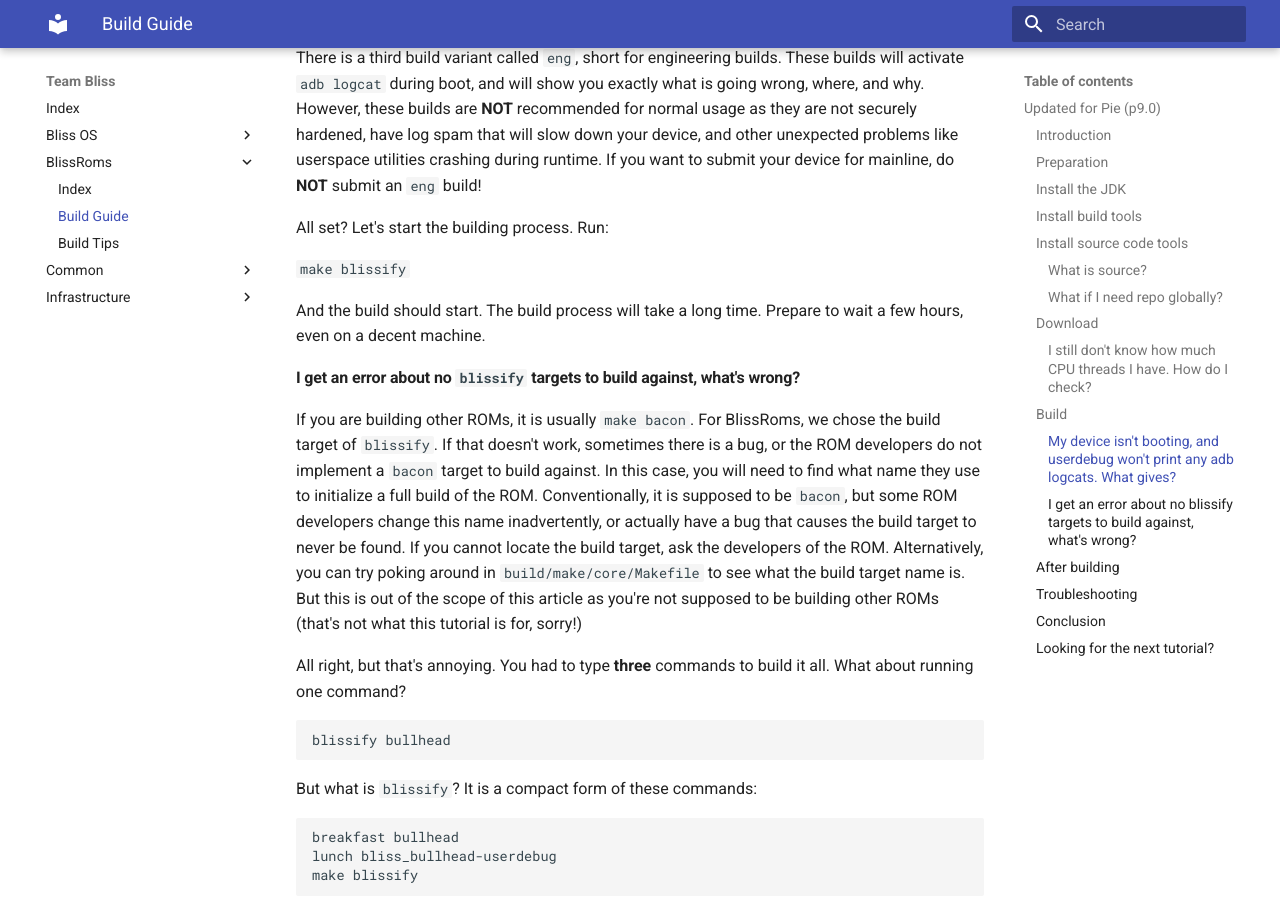
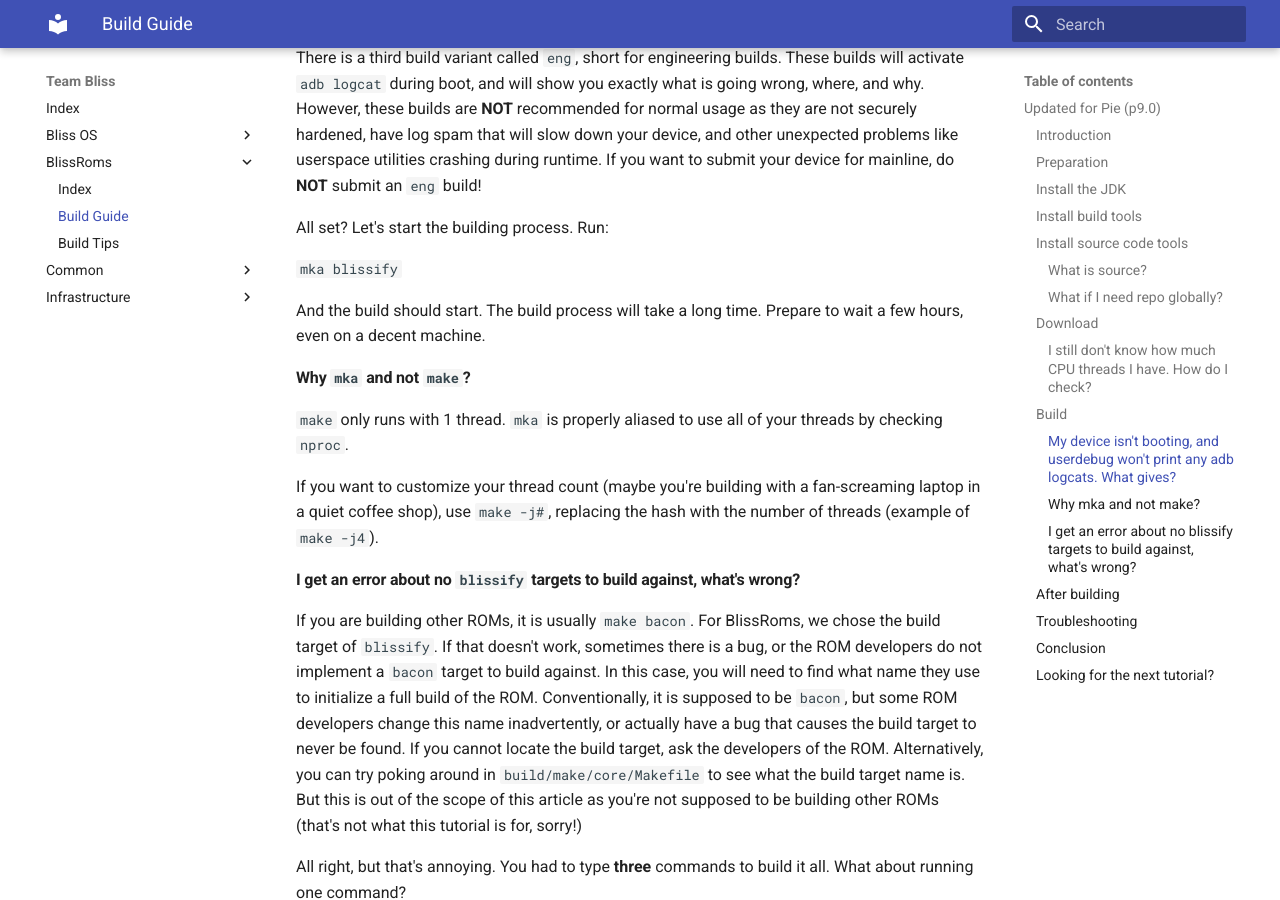
Before and after one commit to BlissRoms/Documentation-old, an MkDocs documentation site: the page built from docs/BlissRoms/build-guide.md, in a window 1280 px wide and 900 px high, scrolled down 4865 px. Built offline with MkDocs 1.6.1 and Material for MkDocs 9.7.7, drawn with Linux system fonts in a browser that asks for light colours.

Commit message:
Use mka, not make
Change-Id: I171a1fea4a4ea916ab71769a531240ce501bae83

```diff
--- a/docs/BlissRoms/build-guide.md
+++ b/docs/BlissRoms/build-guide.md
@@ -151,9 +151,15 @@ There is a third build variant called `eng`, short for engineering builds. These
 
 All set? Let's start the building process. Run:
 
-`make blissify`
+`mka blissify`
 
 And the build should start. The build process will take a long time. Prepare to wait a few hours, even on a decent machine.
+
+#### Why `mka` and not `make`?
+
+`make` only runs with 1 thread. `mka` is properly aliased to use all of your threads by checking `nproc`.
+
+If you want to customize your thread count (maybe you're building with a fan-screaming laptop in a quiet coffee shop), use `make -j#`, replacing the hash with the number of threads (example of `make -j4`).
 
 #### I get an error about no `blissify` targets to build against, what's wrong?
 
```
